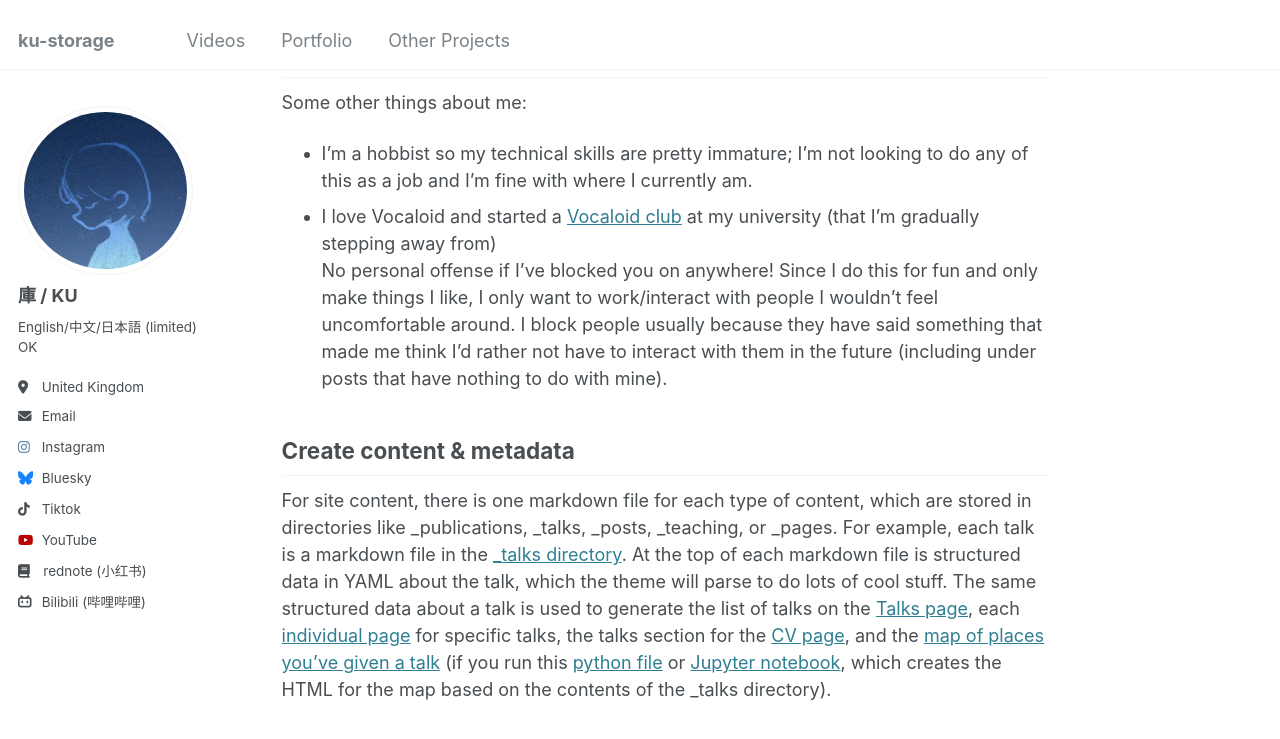
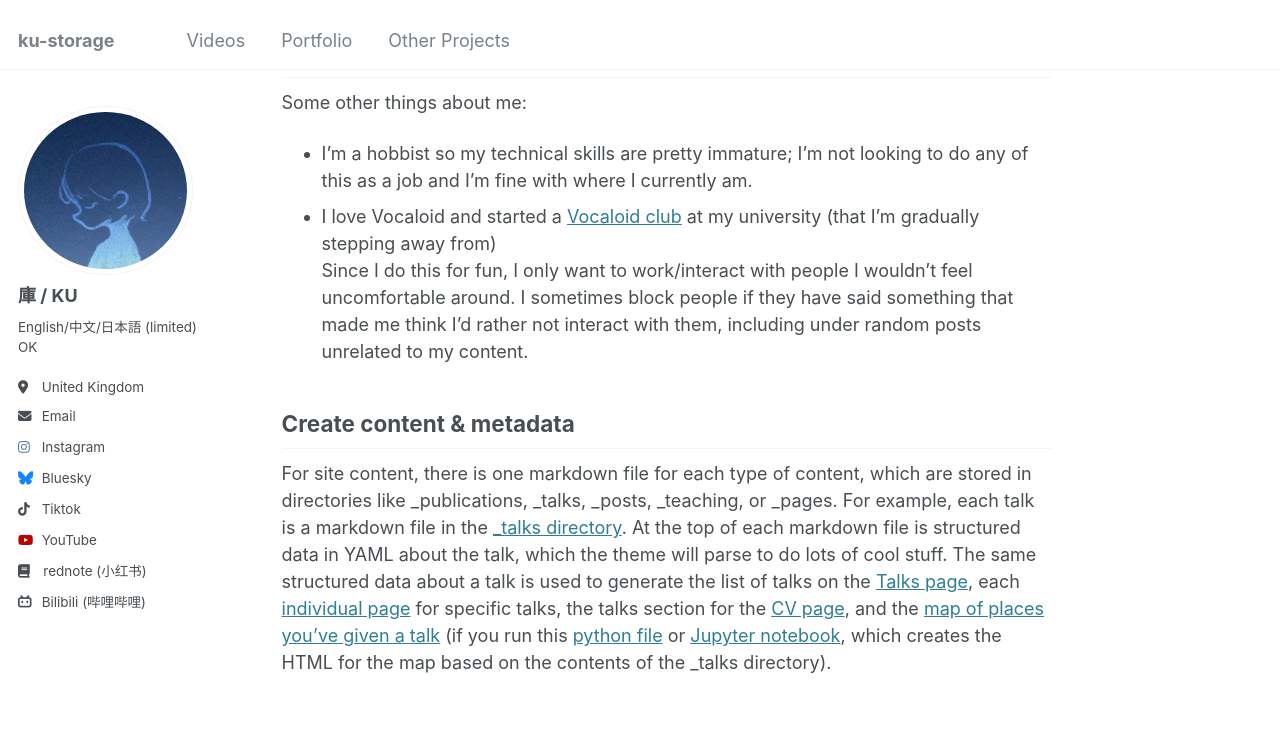
Before and after one commit to ku-storage/ku-storage.github.io, a Jekyll site: the page built from _pages/about.md, in a window 1280 px wide and 900 px high, scrolled down 1634 px. Shown: the top 739 px of the window. Built offline with Jekyll 4.4.1, drawn with Linux system fonts in a browser that asks for light colours.

Commit message:
Update about.md

```diff
--- a/_pages/about.md
+++ b/_pages/about.md
@@ -51,8 +51,7 @@ Some other things about me:
 - I'm a hobbist so my technical skills are pretty immature; I'm not looking to do any of this as a job and I'm fine with where I currently am.
 - I love Vocaloid and started a [Vocaloid club](https://kcl-vocaloid.github.io/) at my university (that I'm gradually stepping away from)
 <br>
-No personal offense if I've blocked you on anywhere! Since I do this for fun and only make things I like, I only want to work/interact with people I wouldn't feel uncomfortable around.
-I block people usually because they have said something that made me think I’d rather not have to interact with them in the future (including under posts that have nothing to do with mine). <br>
+Since I do this for fun, I only want to work/interact with people I wouldn't feel uncomfortable around. I sometimes block people if they have said something that made me think I’d rather not interact with them, including under random posts unrelated to my content. <br>
 
 Create content & metadata
 ------
```
